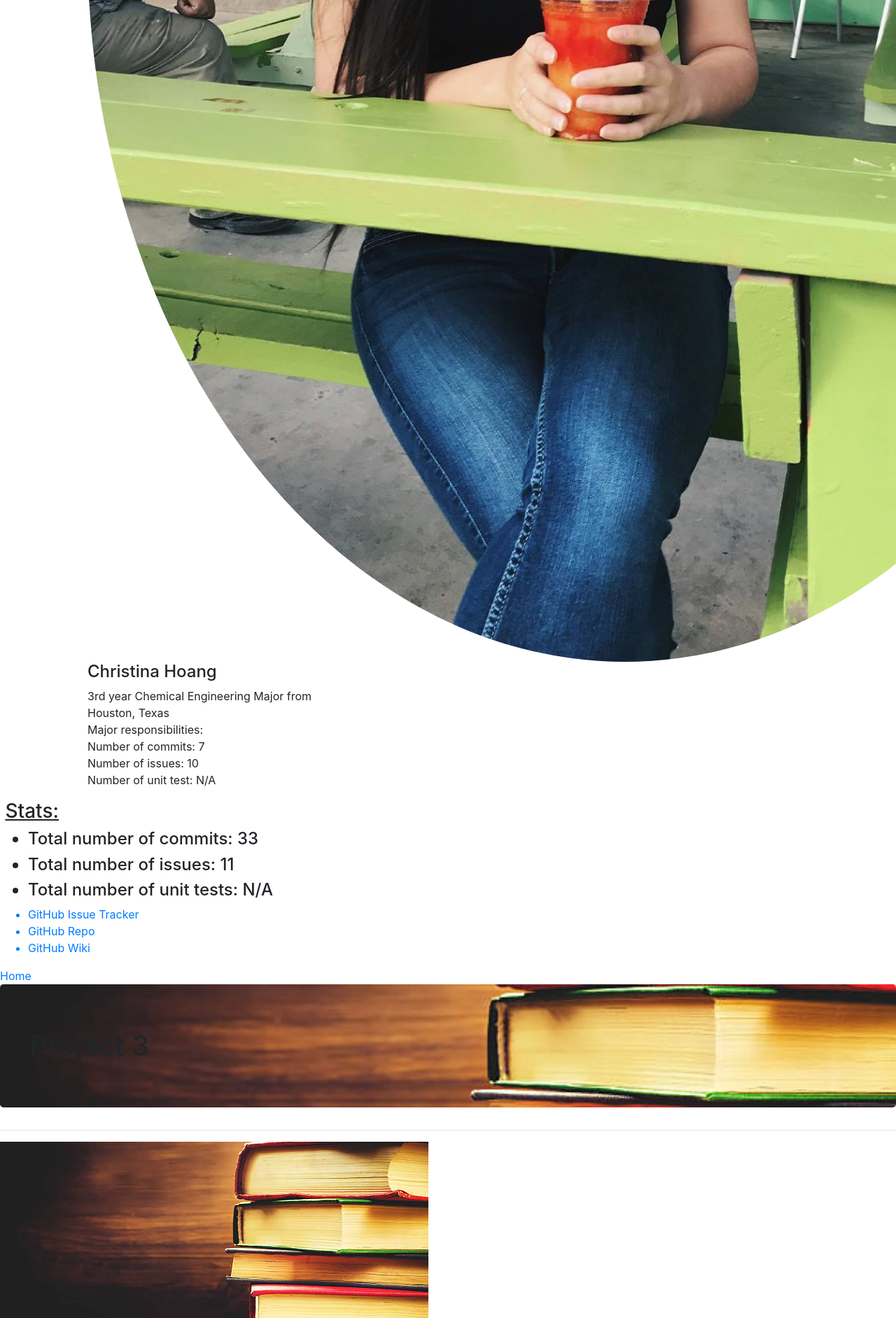
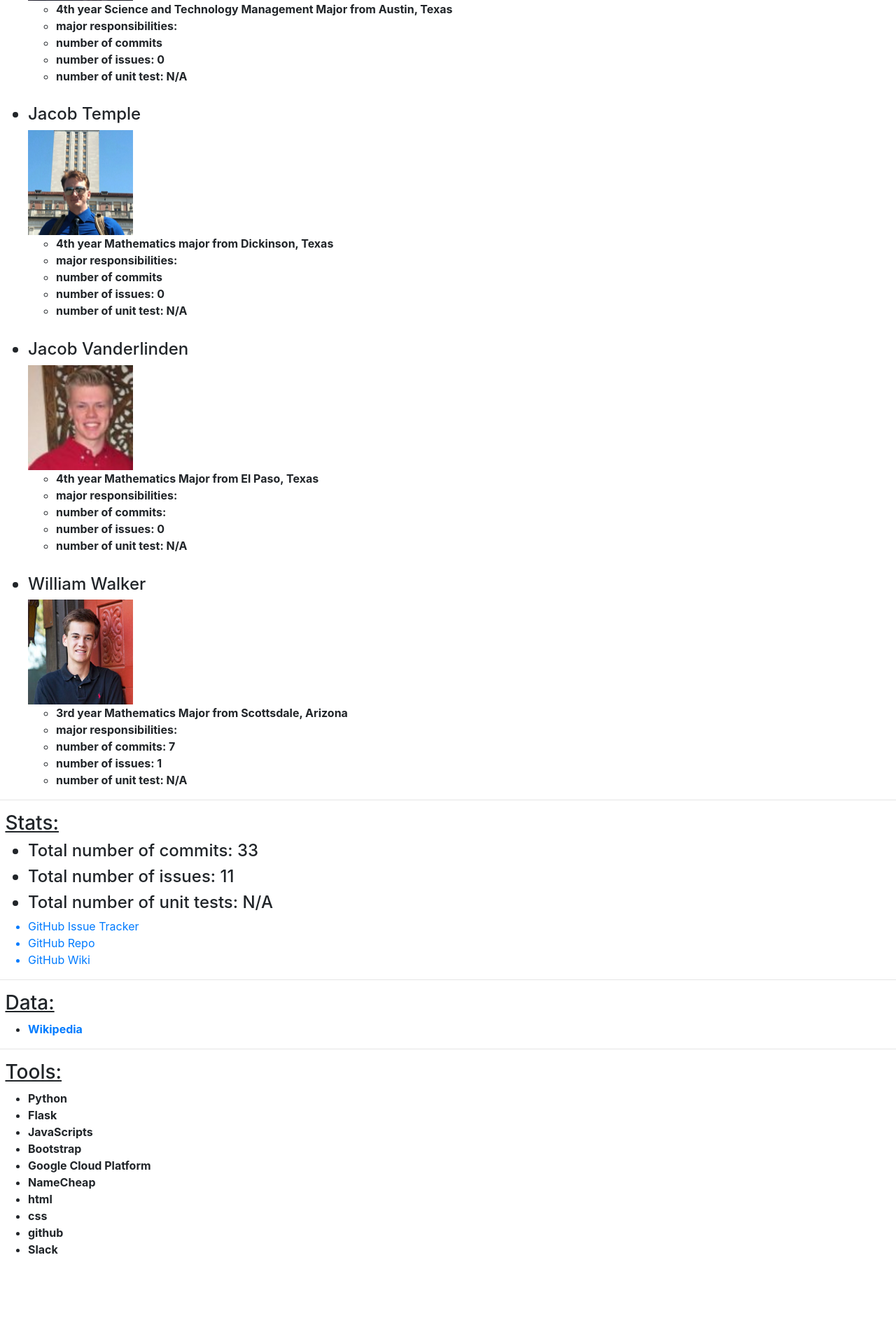
Before and after one commit to Jacobbtemple/cs329e-idb, a Flask app: page / in a window 1280 px wide; the page is wider, and only the part inside the window is pictured. Shown: the part 2156-4040 px from the top of that part at 70% size. After the commit the page ends 3948 px from the top of that part, so only its background shows below. Run offline with Flask 2, Linux system fonts and the light colour scheme; some libraries are stand-ins or nearby versions.

Commit message:
fixed splash conflict

```diff
--- a/templates/splash.html
+++ b/templates/splash.html
@@ -25,57 +25,6 @@
 
 <body>
 
-  <div class="jumbotron text-center">
-  	<h1 class="h1">&nbspProject 3</h1>
-      <img src="static/images/splash_books.jpg" class="img-fluid">
-  </div>
-
-  <div id="purpose">
-  	<hr />
-  	 <h2>&nbspPurpose of this site</h2>
-  	  <p>&nbspThis site contains information about books, authors, and publishers.</p>
-  	<hr />
-  </div>
-
-  <div id="pillars">
-  	<h2>&nbspPillars</h2>
-  	  <a href={{ url_for('books') }}><p>&nbspBooks</p></a><br/>
-  	  <a href={{ url_for('publishers') }}><p>&nbspPublishers</p></a><br/>
-  	  <a href={{ url_for('authors') }}><p>&nbspAuthors</p></a><br/>
-  </div>
-
-  <div id="purpose" class="container">
-
-  	<hr />
-  	<h3>Our Team:</h3>
-    <ul>
-
-    <div class="row">
-      <div class="col-sm-4">
-        <div class="team-member">
-          <img class="mx-auto rounded-circle" src="static/images/Christina_Hoang.jpg" alt="">
-          <h4>Christina Hoang</h4>
-          <!-- <p class="text-muted">Lead Marketer</p> -->
-          <ul class="list-inline">
-            <li>
-              3rd year Chemical Engineering Major from Houston, Texas
-            </li>
-            <li>
-              Major responsibilities:
-            </li>
-            <li>
-              Number of commits: 7
-            </li>
-            <li>
-              Number of issues: 10
-            </li>
-            <li>
-              Number of unit test: N/A
-            </li>
-          </ul>
-        </div>
-      </div>
-
       <!-- <div class="col-sm-4 col-xs-4">
         	<h4>&nbsp<li>Christina Hoang</li></h4>
         	<img src="static/images/Christina_Hoang.jpg" width="150" height="150">
@@ -87,7 +36,6 @@
         	<li><strong>number of unit test: N/A</strong></li>
       	</ul>
       </div>
-
       <div class="col-sm-4 col-xs-4">
       	<h4>&nbsp<li>Jeff Hou</li></h4>
       	<img src="static/images/Jeff_Hou.jpg" width="150" height="150">
@@ -99,7 +47,6 @@
       	<li><strong>number of unit test: N/A</strong></li>
       	</ul>
       </div>
-
       <div class="col-sm-4 col-xs-4">
       	<h4>&nbsp<li>Shayaan Jagtap</li></h4>
       	<img src="static/images/Shayaan_Jagtap.jpg" width="150" height="150">
@@ -111,7 +58,6 @@
       	<li><strong>number of unit test: N/A</strong></li>
       	</ul>
       </div>
-
       <div class="col-sm-4 col-xs-4">
       	<h4>&nbsp<li>Jacob Temple</li></h4>
       	<img src="static/images/Jacob_Temple.jpg" width="150" height="150">
@@ -123,7 +69,6 @@
       	<li><strong>number of unit test: N/A</strong></li>
       	</ul>
       </div>
-
       <div class="col-sm-4 col-xs-4">
       	<h4>&nbsp<li>Jacob Vanderlinden</li></h4>
       	<img src="static/images/Jacob_Vanderlinden.jpg" width="150" height="150">
@@ -135,7 +80,6 @@
       	<li><strong>number of unit test: N/A</strong></li>
         </ul>
       </div>
-
       <div class="col-sm-4 col-xs-4">
       	<h4>&nbsp<li>William Walker</li></h4>
       	<img src="static/images/William_Walker.jpg" width="150" height="150">
@@ -148,32 +92,6 @@
       	</ul>
       </div> -->
 
-      </ul>
-    </div>
-  </div>
-
-	<h3>&nbsp<u>Stats:</u></h3>
-
-	<ul>
-	<h4><li>Total number of commits: 33</li></h4>
-	<h4><li>Total number of issues: 11</li></h4>
-	<h4><li>Total number of unit tests: N/A</li></h4>
-	<a href="https://github.com/Jacobbtemple/cs329e-idb/issues"><li>GitHub Issue Tracker</li></a>
-	<a href="https://github.com/Jacobbtemple/cs329e-idb"><li>GitHub Repo</li></a>
-	<a href="https://github.com/Jacobbtemple/cs329e-idb/wiki"><li>GitHub Wiki</li></a>
-	</ul>
-</body>
-
-
-  <nav class="navbar-default">
-    <a class="navbar-nav" href="#home">Home</a></li>
-    <div class="collapse navbar-collapse" id="navbarNavAltMarkup">
-     <div class="navbar-nav">
-     <li class="nav-item">
-       <a class="btn btn-outline btn-xl js-scroll-trigger" href="Stats">Stats</a>
-     </li>
-       <a class="nav-item nav-link active" href="#Stats">Stats</a></li>
-  </nav>
 
   <!-- <nav class="navbar navbar-expand-lg navbar-light fixed-top" id="mainNav">
     <div class="container">
@@ -267,7 +185,7 @@
   	</ul>
 
   	<h4>&nbsp<li>Jacob Temple</li></h4>
-  	<img src="static/images/Jacob_Temple.png" width="150" height="150">
+  	<img src="static/images/Jacob_Temple.jpg" width="150" height="150">
   	<ul>
   	<li><strong>4th year Mathematics major from Dickinson, Texas</strong></li>
   	<li><strong>major responsibilities: </strong></li>
@@ -296,6 +214,7 @@
   	<li><strong>number of unit test: N/A</strong></li>
   	</ul>
   	</ul>
+    <hr />
 
   </div>
 
@@ -311,8 +230,35 @@
   	<a href="https://github.com/Jacobbtemple/cs329e-idb"><li>GitHub Repo</li></a>
   	<a href="https://github.com/Jacobbtemple/cs329e-idb/wiki"><li>GitHub Wiki</li></a>
   	</ul>
+    <hr />
 
   </div>
 
+  <div class="Data">
+
+    <h3>&nbsp<u>Data:</u></h3>
+    <ul>
+    <li><strong><a href="http:www.wikipedia.org">Wikipedia</strong></li></a></ul>
+  </div>
+    <hr />
+
+  <div class="Tools">
+
+    <h3>&nbsp<u>Tools:</u></h3>
+    <ul>
+    <li><strong>Python</strong></li>
+    <li><strong>Flask</strong></li>
+    <li><strong>JavaScripts</strong></li>
+    <li><strong>Bootstrap</strong></li>
+    <li><strong>Google Cloud Platform</strong></li>
+    <li><strong>NameCheap</strong></li>
+    <li><strong>html</strong></li>
+    <li><strong>css</strong></li>
+    <li><strong>github</strong></li>
+    <li><strong>Slack</strong></li>
+    </ul>
+  </div>
+
+
 </body>
 </html>
```
